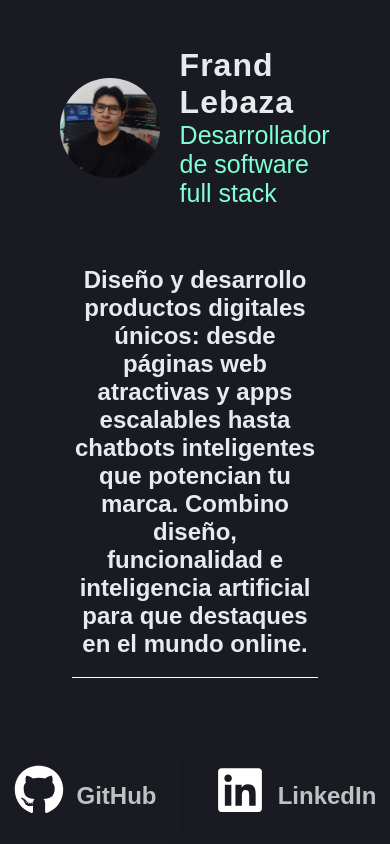
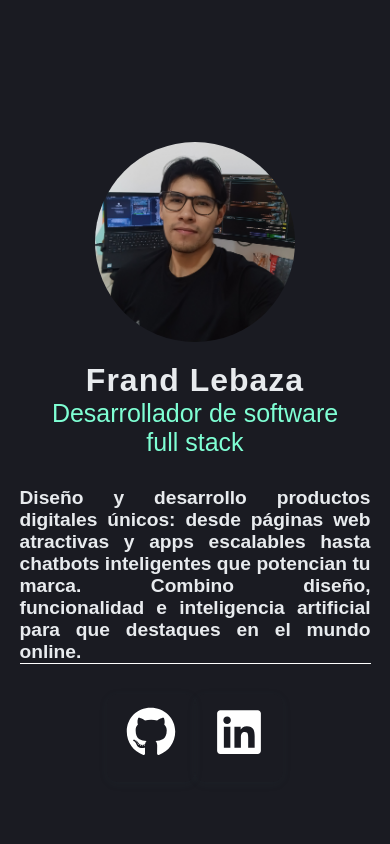
Before and after one commit to frand-lebaza/portfolio, a React (Vite) app: page / in a window 390 px wide. Shown: the top 844 px of the page. Built offline with nearby package versions, Linux system fonts and the light colour scheme.

Commit message:
responsive

```diff
--- a/src/pages/Home.jsx
+++ b/src/pages/Home.jsx
@@ -1,6 +1,5 @@
 import styled from "styled-components";
 import photo from "../media/frand.JPG"
-import backg from "../media/backg.png"
 import { FaGithub } from "react-icons/fa";
 import { FaLinkedin } from "react-icons/fa";
 
@@ -18,22 +17,22 @@ function Home() {
 
           </ContentOne>
           <ContentTwo>
-            <h2>Diseño y desarrollo productos digitales únicos: desde páginas web atractivas y apps escalables hasta chatbots inteligentes que potencian tu marca. Combino diseño, funcionalidad e inteligencia artificial para que destaques en el mundo online.</h2>
+            <span>Diseño y desarrollo productos digitales únicos: desde páginas web atractivas y apps escalables hasta chatbots inteligentes que potencian tu marca. Combino diseño, funcionalidad e inteligencia artificial para que destaques en el mundo online.</span>
           </ContentTwo>
-          <ContentOne>
-            <CardNetworks>
+          <ContentNetworks>
+             <CardNetworks href="https://github.com/frand-lebaza">
               <LogoGit>
                 <FaGithub />
               </LogoGit>
-              <Text>GitHub</Text>
+              <Text >GitHub</Text>
             </CardNetworks>
-            <CardNetworks>
+            <CardNetworks href="https://www.linkedin.com/in/frand-lebaza/">
               <LogoLink>
                 <FaLinkedin />
               </LogoLink>
-              <Text>LinkedIn</Text>
+              <Text >LinkedIn</Text>
             </CardNetworks>
-          </ContentOne>
+          </ContentNetworks>
         </SectionContentY>
       </MainContainer>
       <MainContainer>
@@ -124,8 +123,8 @@ const SectionContentY = styled.div`
     @media (max-width: 760px) {
         flex-direction: column;
         gap: 30px;
-        height: 100vh;
         padding: 40px 0;
+        margin-inline: 0;
     }
 `;
 
@@ -135,7 +134,6 @@ display: flex;
     justify-content: center;
     align-items: center;
     gap: 20px;
-    height: 130px;
     border-radius: 20px;
 
     .text-container{
@@ -150,37 +148,20 @@ display: flex;
               animation: fadeIn 1s ease-in-out;
         }
     }
+
     @media (max-width: 760px) {
-        width: 200px;
-        height: 200px;
+    flex-direction: column;
+        width: 80%;
+
+        .text-container{
+           align-items: center;
+        }
+         .text-profession{
+          text-align: center;
+        }
     }
 `;
-const ContentNetworks = styled.div`
-display: flex;
-    flex-direction: row;
-    justify-content: center;
-    align-items: center;
-    gap: 20px;
-    height: 130px;
-    border-radius: 20px;
 
-    .text-container{
-        display: flex;
-        flex-direction: column;
-        justify-content: center;
-        align-items: flex-start;
-
-        .text-profession{
-            font-size: 25px;
-            color: aquamarine;
-              animation: fadeIn 1s ease-in-out;
-        }
-    }
-    @media (max-width: 760px) {
-        width: 200px;
-        height: 200px;
-    }
-`;
 
 const Logo = styled.img`
     width: 100px;
@@ -189,6 +170,10 @@ const Logo = styled.img`
     transition: all 0.3s ease;
     border-radius: 50%;
 
+    @media (max-width: 760px) {
+        width: 200px;
+        height: 200px;
+    }
 `;
 
 const Name = styled.span`
@@ -219,10 +204,18 @@ const ContentTwo = styled.div`
     text-align: justify;
     color: #e8ebeeff;
 
+    span{
+      font-size: 1.5rem;
+      font-weight: 600;
+    }
+
     @media (max-width: 760px) {
         width: 90%;
-        height: auto;
-        text-align: center;
+        text-align: justify;
+
+        span{
+          font-size: 1.2rem;
+        }
     }
 `;
 
@@ -269,7 +262,7 @@ const TechItem = styled.span`
   border: 1px solid #29423dff;
 `;
 
-const CardNetworks = styled.div`
+const CardNetworks = styled.a`
   display: flex;
   align-items: center;
   gap: 0.8rem;
@@ -290,14 +283,31 @@ const CardNetworks = styled.div`
 const LogoGit = styled.div`
   font-size: 50px; /* tamaño del ícono */
   color: #ffffffff; /* color GitHub oscuro */
+
+    @media (max-width: 760px) {
+        font-size: 50px;
+    }
 `;
 const LogoLink = styled.div`
   font-size: 50px; /* tamaño del ícono */
   color: #ffffffff; /* color GitHub oscuro */
 `;
 
-const Text = styled.span`
+const Text = styled.a`
   font-size: 1.5rem;
   font-weight: 600;
   color: #bec2c1ff;
+
+   @media (max-width: 760px) {
+        display: none;
+    }
+
 `;
+
+const ContentNetworks= styled.div`
+  backround-color: red;
+  display: flex;
+
+
+
+`
```
